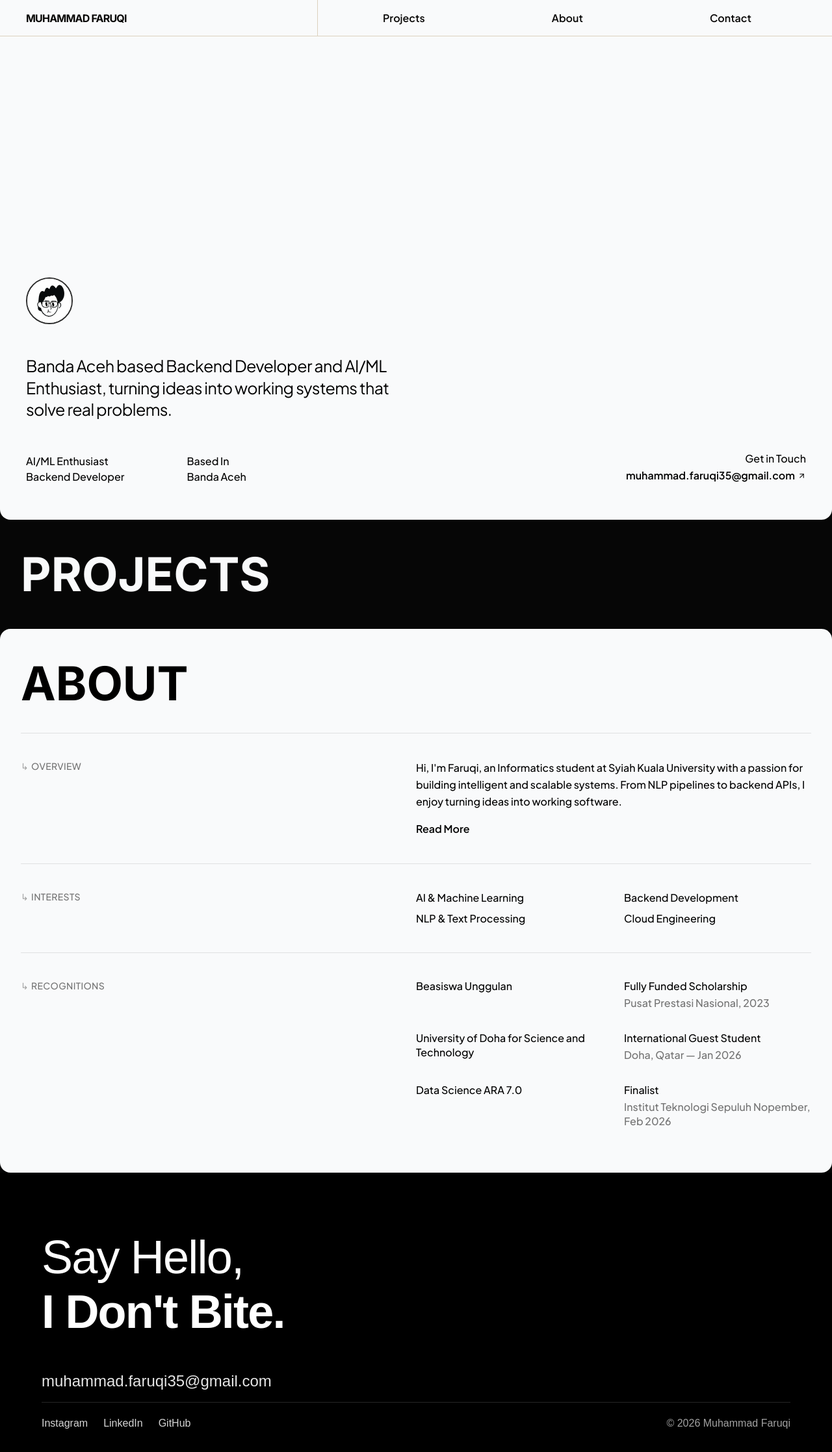
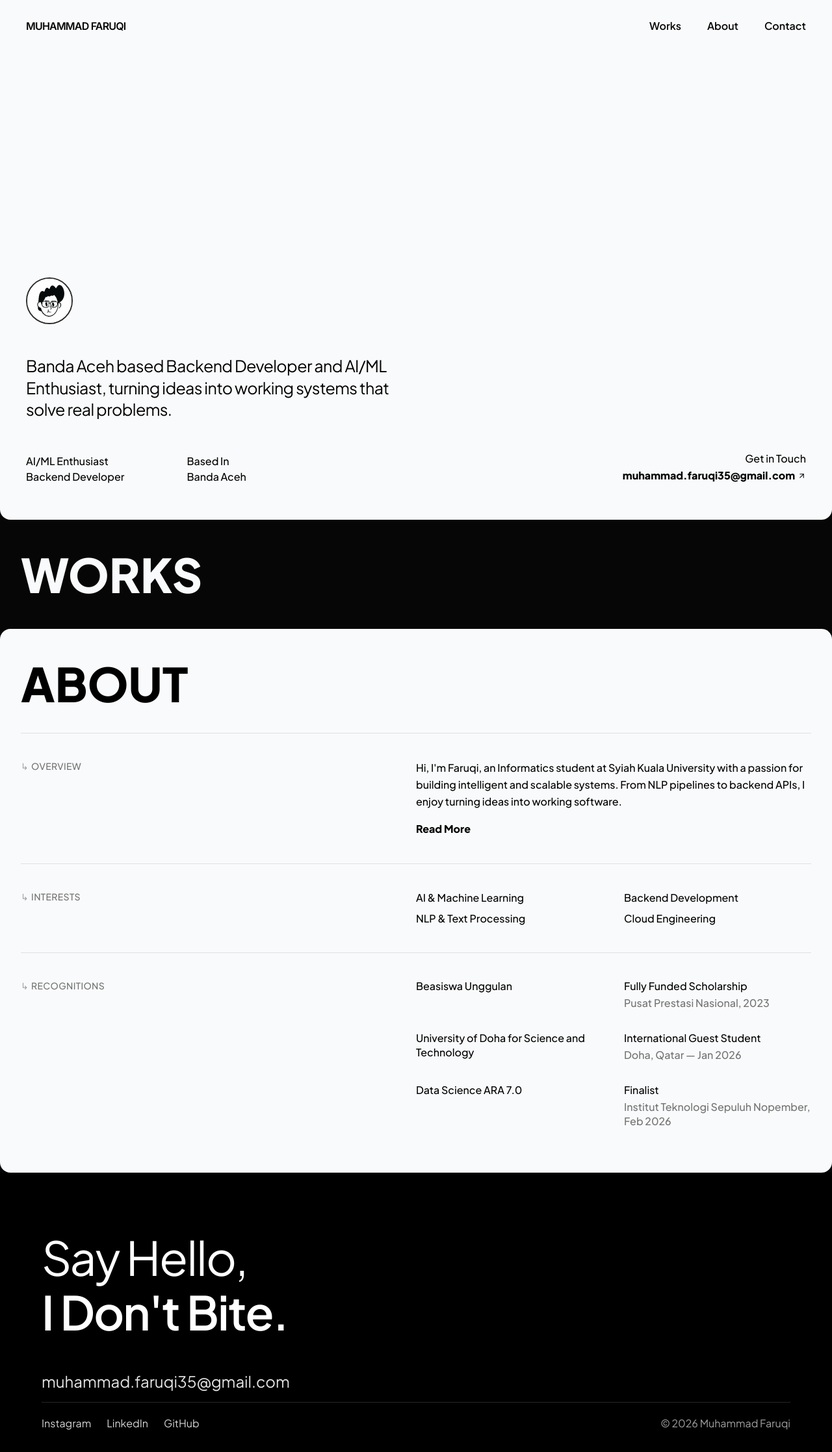
Before and after one commit to mfaruqi35/portofolio, a Next.js app: page / in a window 1280 px wide. Shown: the whole page at 65% size. Built offline with nearby package versions, Linux system fonts and the light colour scheme.

Commit message:
navbar adjustment

```diff
--- a/app/page.tsx
+++ b/app/page.tsx
@@ -4,9 +4,9 @@ import { Plus_Jakarta_Sans, Inter } from "next/font/google";
 import Image from "next/image";
 import { ArrowUpRight } from "lucide-react";
 
-const headerFont = Inter({
+const headerFont = Plus_Jakarta_Sans({
   subsets: ["latin"],
-  weight: "700",
+  weight: "800",
 });
 
 const contentFont = Plus_Jakarta_Sans({
@@ -78,7 +78,7 @@ export default function Home() {
             <h1
               className={`text-5xl font-bold text-off-white sm:text-7xl md:text-7xl ${headerFont.className}`}
             >
-              PROJECTS
+              WORKS
             </h1>
           </div>
         </div>
--- a/components/Navbar.tsx
+++ b/components/Navbar.tsx
@@ -6,7 +6,7 @@ import { Plus_Jakarta_Sans, Inter } from "next/font/google";
 
 const logoFont = Inter({
   subsets: ["latin"],
-  weight: "700",
+  weight: "600",
 });
 
 const navFont = Plus_Jakarta_Sans({
@@ -39,22 +39,23 @@ export default function Navbar() {
   }, []);
 
   const navLinks = [
-    { name: "Projects", href: "#works", id: "works" },
+    { name: "Works", href: "#works", id: "works" },
     { name: "About", href: "#about", id: "about" },
     { name: "Contact", href: "#contact", id: "contact" },
   ];
 
   return (
-    <nav className="fixed top-0 w-full z-50 bg-transparent h-14 flex items-center justify-between px-6 md:pl-10 text-white border-b border-slate-800 mix-blend-difference">
+    <nav className="fixed top-0 w-full z-50 bg-transparent h-18 md:h-20 flex items-center justify-between px-6 md:px-10 text-white  mix-blend-difference">
       <div>
         <Link href="/">
           <div className={`font-bold tracking-tighter ${logoFont.className}`}>
-            MUHAMMAD FARUQI
+            <span className="hidden md:inline">MUHAMMAD FARUQI</span>
+            <span className="inline md:hidden">MF</span>
           </div>
         </Link>
       </div>
 
-      <div className="hidden md:flex flex-row h-full justify-between items-center w-3xl border-l border-slate-800 px-25 font-medium">
+      <div className="hidden md:flex flex-row h-full justify-end items-center w-3xl font-medium gap-10">
         {navLinks.map((link) => {
           const isActive = activeSection === link.id;
 
@@ -87,13 +88,20 @@ export default function Navbar() {
           );
         })}
       </div>
-
-      <Link
-        href="#about"
-        className={`flex md:hidden text-white font-medium ${navFont.className}`}
-      >
-        About
-      </Link>
+      <div className="flex md:hidden gap-6">
+        <Link
+          href="#works"
+          className={`text-white font-medium ${navFont.className}`}
+        >
+          Works
+        </Link>
+        <Link
+          href="#about"
+          className={`text-white font-medium ${navFont.className}`}
+        >
+          About
+        </Link>
+      </div>
     </nav>
   );
 }
--- a/components/footer.tsx
+++ b/components/footer.tsx
@@ -13,11 +13,11 @@ export default function Footer() {
   return (
     <footer
       id="contact"
-      className="w-full bg-black text-white px-6 md:px-16 pt-16 md:pt-24 pb-5 md:pb-8"
+      className={`w-full bg-black text-white px-6 md:px-16 pt-16 md:pt-24 pb-5 md:pb-8 ${contentFont.className}`}
     >
       <div className="max-w-7xl mx-auto">
         <div className="space-y-3 md:space-y-4">
-          <h2 className="text-4xl md:text-7xl font-medium leading-[0.95] tracking-tight">
+          <h2 className="text-4xl md:text-7xl font-light leading-[0.95] tracking-tight">
             Say Hello,
           </h2>
           <h2 className="text-4xl md:text-7xl font-semibold leading-[0.95] tracking-tight">
```
